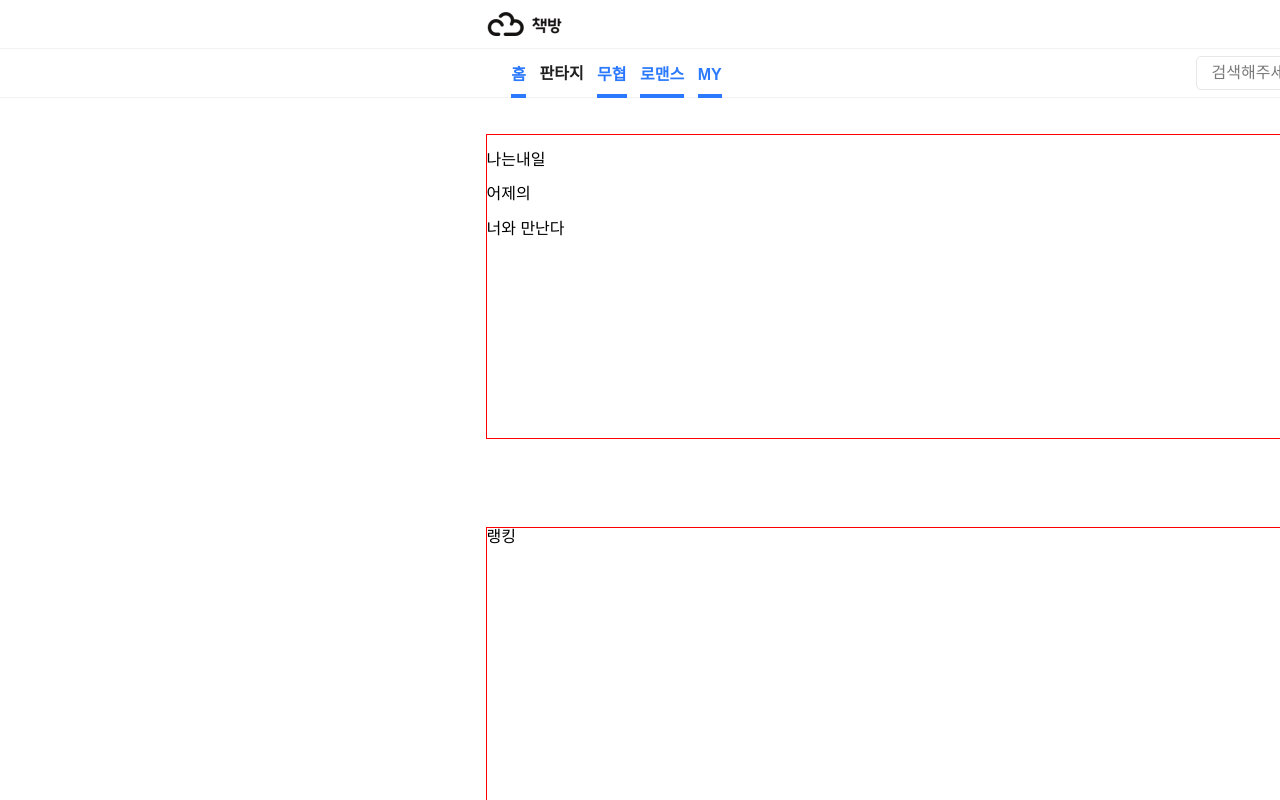
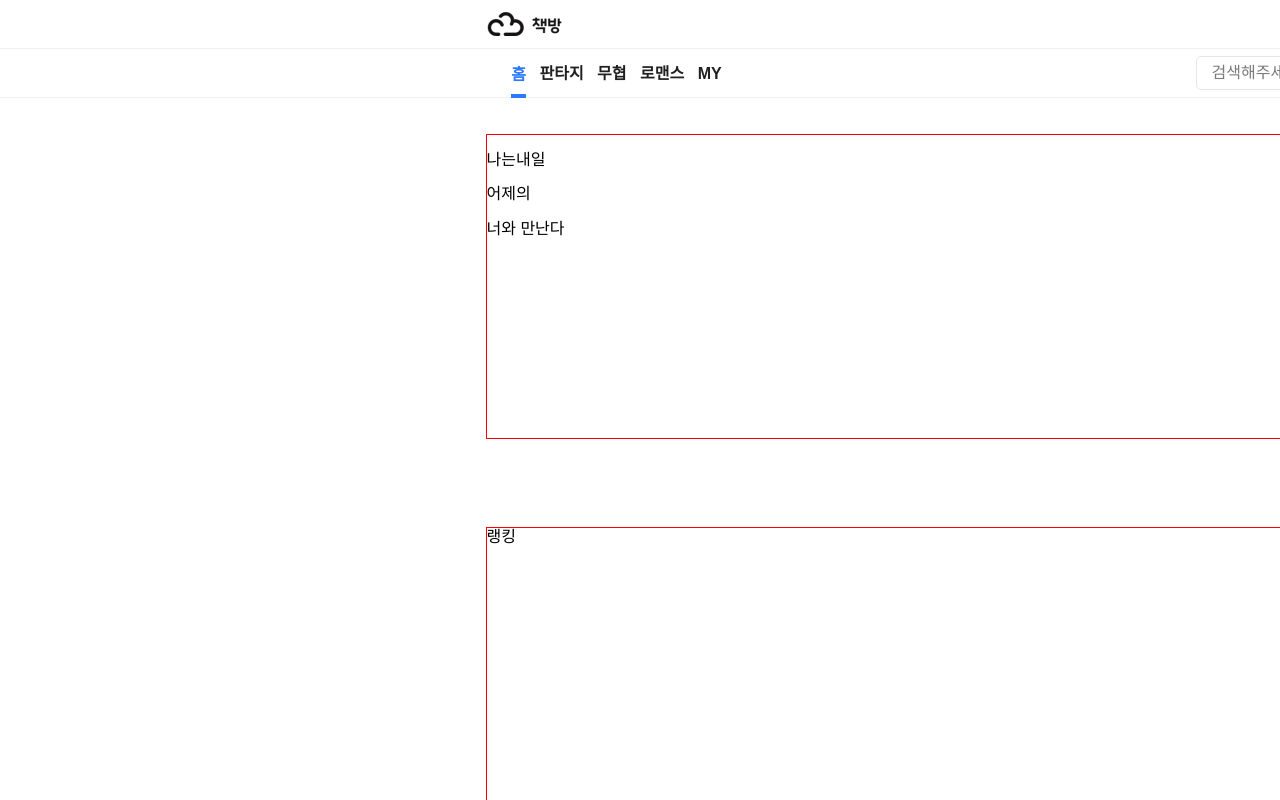
Before and after one commit to codestates/cloud-bookstore-client, a React (Create React App) app: page /mainpage in a window 1280 px wide. Shown: the top 800 px of the page. Built offline with nearby package versions, Linux system fonts and the light colour scheme.

Commit message:
[2-2] Update CategoryNav interaction

```diff
--- a/src/index.css
+++ b/src/index.css
@@ -31,3 +31,4 @@ a {
 }
 
 input:focus { outline: none; }
+div:focus { outline: none; }
--- a/src/pages/CategoryNav.tsx
+++ b/src/pages/CategoryNav.tsx
@@ -9,12 +9,22 @@ const CategoryNav: React.FC = () => {
   const handleFantasyOn = () => {
     setIsCategoryOn('fantasy');
   };
+  const handleMartialartOn = () => {
+    setIsCategoryOn('martialart');
+  };
+  const handleRomanceOn = () => {
+    setIsCategoryOn('romance');
+  };
+  const handleMyOn = () => {
+    setIsCategoryOn('my');
+  };
   return (
     <div className="wholeCategoryNav">
       <div className="categoryNavInnerWrapper">
         <div className="categoryNavWrapper">
           <div
-            role="presentation"
+            role="button"
+            tabIndex={0}
             id={isCategoryOn === 'home' ? 'categoryOn' : ''}
             className="categoryBtn"
             onClick={handleHomeOn}
@@ -23,21 +33,43 @@ const CategoryNav: React.FC = () => {
             홈
           </div>
           <div
-            role="presentation"
+            role="button"
+            tabIndex={0}
             id={isCategoryOn === 'fantasy' ? 'categoryOn' : ''}
             className="categoryBtn"
             onClick={handleFantasyOn}
-            onKeyDown={handleFantasyOn}
+            onKeyPress={handleFantasyOn}
           >
             판타지
           </div>
-          <div id="categoryOn" className="categoryBtn">
+          <div
+            role="button"
+            tabIndex={0}
+            id={isCategoryOn === 'martialart' ? 'categoryOn' : ''}
+            className="categoryBtn"
+            onClick={handleMartialartOn}
+            onKeyPress={handleMartialartOn}
+          >
             무협
           </div>
-          <div id="categoryOn" className="categoryBtn">
+          <div
+            role="button"
+            tabIndex={0}
+            id={isCategoryOn === 'romance' ? 'categoryOn' : ''}
+            className="categoryBtn"
+            onClick={handleRomanceOn}
+            onKeyPress={handleRomanceOn}
+          >
             로맨스
           </div>
-          <div id="categoryOn" className="categoryBtn">
+          <div
+            role="button"
+            tabIndex={0}
+            id={isCategoryOn === 'my' ? 'categoryOn' : ''}
+            className="categoryBtn"
+            onClick={handleMyOn}
+            onKeyPress={handleMyOn}
+          >
             MY
           </div>
         </div>
```
